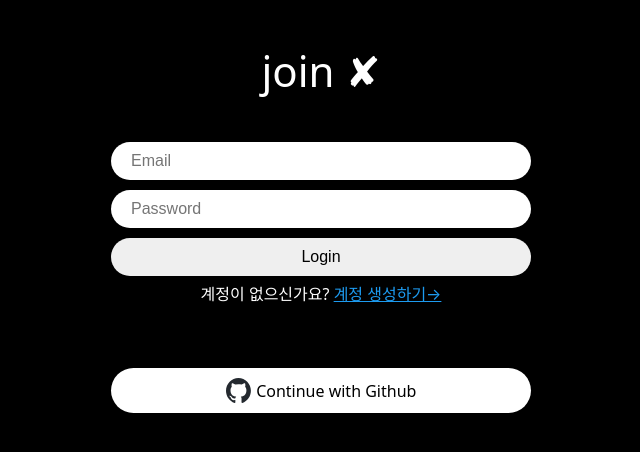
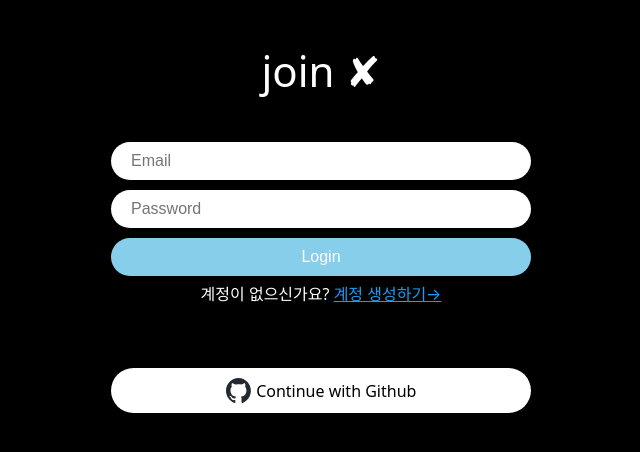
Before and after one commit to tpgusgh/niwwter, a React (Vite) app: page /login in a window 1280 px wide. Shown: the top 452 px of the page, without its empty margins (319-959 px from the left). Built offline with nearby package versions, Linux system fonts and the light colour scheme; no server answers.

Commit message:
add: login & create-account button color change( skyblue )

```diff
--- a/src/components/auth-components.ts
+++ b/src/components/auth-components.ts
@@ -48,3 +48,21 @@ export const Switcher = styled.span`
         color: #1d9bf0;
     }
 `;
+
+
+export const Sumbit = styled.input`
+
+    padding: 10px 20px;
+    border-radius: 50px;
+    border: none;
+    width: 100%;
+    font-size: 16px;
+    color: white;
+    background-color: skyblue;
+    &[type="submit"] {
+        cursor: pointer;
+        &:hover {
+            opacity: 0.8;
+        }
+    }
+`;
--- a/src/routes/create-account.tsx
+++ b/src/routes/create-account.tsx
@@ -3,7 +3,7 @@ import React, { useState } from "react";
 import { useNavigate, Link} from "react-router-dom";
 import { auth } from '/src/firebase';
 import { FirebaseError } from "firebase/app"
-import { Error, Input, Switcher, Title, Wrapper, Form } from "../components/auth-components";
+import { Error, Input, Switcher, Title, Wrapper, Form, Sumbit } from "../components/auth-components";
 import GithubButton from "../components/github-btn";
 
 export default function CreateAccount() {
@@ -53,7 +53,7 @@ export default function CreateAccount() {
                 <Input onChange={onChange} name="name" value={name} placeholder="Name" type="text" required />
                 <Input onChange={onChange} name="email" value={email} placeholder="Email" type="email" required />
                 <Input onChange={onChange} name="password" value={password} placeholder="Password" type="password" required />
-                <Input type="submit" value={isLoading ? "Loading..." : "Create Account"} />
+                <Sumbit type="submit" value={isLoading ? "Loading..." : "Create Account"} />
             </Form>
             {error !== "" ? <Error>{error}</Error> : null}
             <Switcher>
--- a/src/routes/login.tsx
+++ b/src/routes/login.tsx
@@ -3,7 +3,7 @@ import { useNavigate, Link } from "react-router-dom";
 import { auth } from '/src/firebase';
 import { FirebaseError } from "firebase/app"
 import { signInWithEmailAndPassword } from "firebase/auth";
-import { Error, Input, Switcher, Title, Wrapper, Form } from "../components/auth-components";
+import { Error, Input, Switcher, Title, Wrapper, Form, Sumbit } from "../components/auth-components";
 import GithubButton from "../components/github-btn";
 
 
@@ -47,7 +47,7 @@ export default function CreateAccount() {
             <Form onSubmit={onSubmit}>
                 <Input onChange={onChange} name="email" value={email} placeholder="Email" type="email" required />
                 <Input onChange={onChange} name="password" value={password} placeholder="Password" type="password" required />
-                <Input type="submit" value={isLoading ? "Loading..." : "Login"} />
+                <Sumbit type="submit" value={isLoading ? "Loading..." : "Login"} />
             </Form>
             {error !== "" ? <Error>{error}</Error> : null}
             <Switcher>
```
